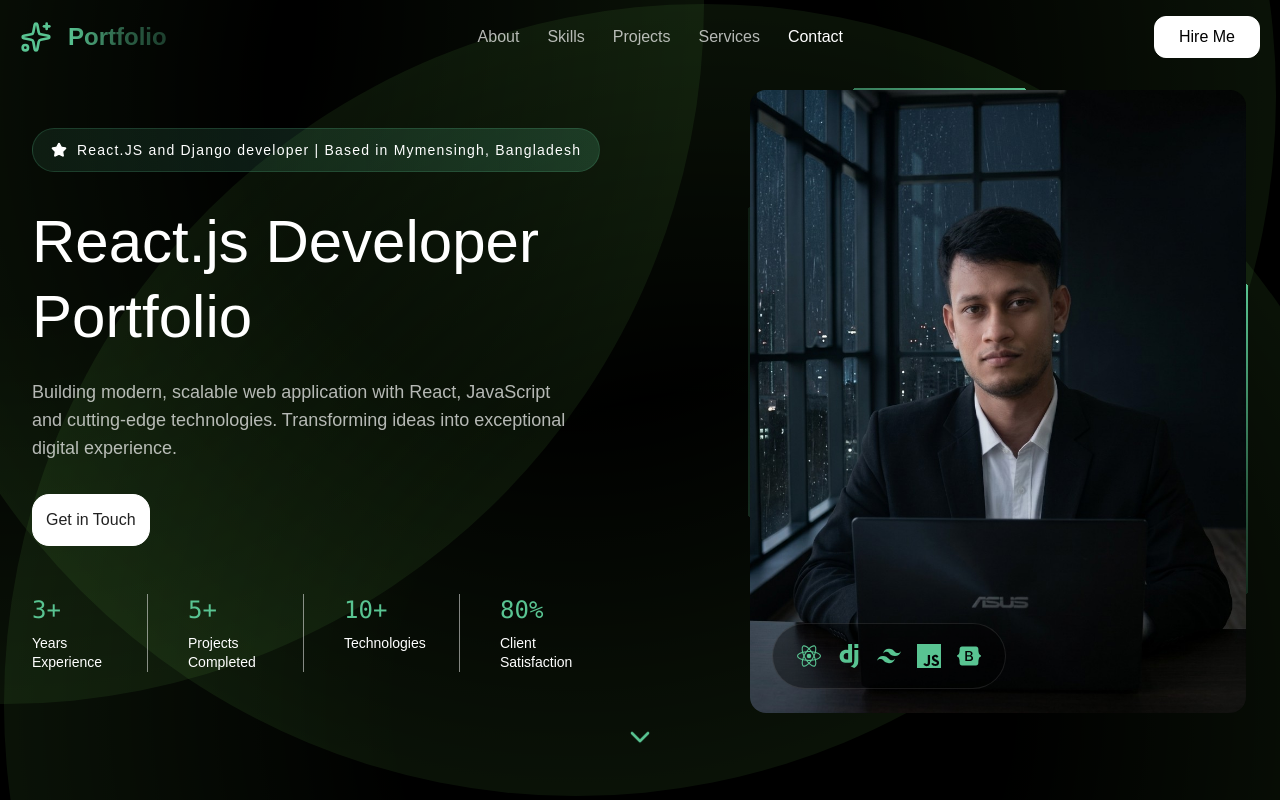
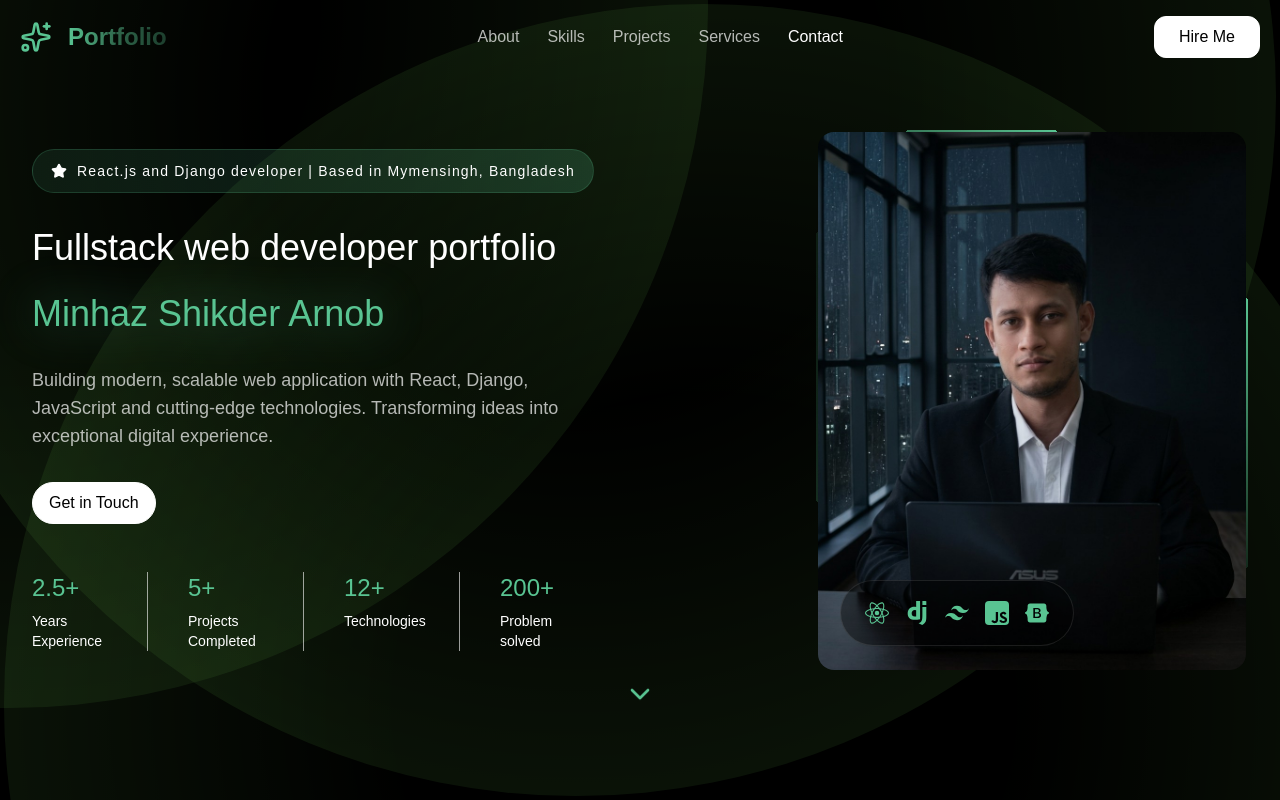
Before and after one commit to minhazarnob/Porfolio, a React app: page / in a window 1280 px wide. Shown: the top 800 px of the page. Built offline with nearby package versions, Linux system fonts and the light colour scheme; the HTML template or start-up script is replaced by a standard one.

Commit message:
Hero section and About section has modified

```diff
--- a/src/components/brackgrounds/RadialGradients.jsx
+++ b/src/components/brackgrounds/RadialGradients.jsx
@@ -4,7 +4,7 @@ const RadialGradients = ({variant = "hero", gradients=[]}) => {
     const variants = {
         hero: [
             {
-                position: "top-1 left-1 -translate-x-1/2 -translate-y-1/2",
+                position: "top-2 left-2 -translate-x-1/2 -translate-y-1/2",
                 size: "w-[1400px] h-[1400px]",
                 colors: [
                     {color: "rgba(141,255,105,0.25)", stop: "100%"},
--- a/src/components/sections/AboutSection.jsx
+++ b/src/components/sections/AboutSection.jsx
@@ -41,7 +41,7 @@ const AboutSection = () => {
 
                             <FadeIn delay={100}>
                                 <h3 className="text-3xl lg:text-4xl font-normal text-white leading-tight">
-                                    Crafting Digital Experience that Matter
+                                    Full Stack Developer Crafting Digital Experiences that Matter
                                 </h3>
                             </FadeIn>
 
@@ -148,10 +148,6 @@ const AboutSection = () => {
                                                 <div className="text-2xl font-bold text-primary mb-1">Fast</div>
                                                 <div className="text-sm text-white/60">Delivery Time</div>
                                         </div>
-                                        <div>
-                                                <div className="text-2xl font-bold text-primary mb-1">12+</div>
-                                                <div className="text-sm text-white/60">Technology used</div>
-                                        </div>
                                     </div>
                                 </div>
                             </div>
@@ -166,7 +162,7 @@ const AboutSection = () => {
                             <h3 className="text-2xl font-normal text-white mb-2">
                                 Tech Stack & Expertise
                             </h3>
-                            <p className="text-sm text-white/60">
+                            <p className="text-lg text-white/60">
                                 Technologies I work with to build amazing product
                             </p>
                         </div>
--- a/src/components/sections/HeroSection.jsx
+++ b/src/components/sections/HeroSection.jsx
@@ -1,4 +1,4 @@
-import {useState} from 'react';
+
 import { ChevronDown, Star } from 'lucide-react';
 import { SiReact,SiTailwindcss } from 'react-icons/si';
 import { SiDjango,SiJavascript,SiBootstrap } from 'react-icons/si';
@@ -24,21 +24,31 @@ const HeroSection = () => {
                         <FadeIn delay={0}>
                             <div className="inline-flex items-center gap-2.5 px-[18px] py-[11px] mb-8 bg-linear-to-r from-primary/10 via-primary/15 to-primary/20 border border-primary/20 rounded-full">
                                 <Star className="w-4 h-4 text-white fill-white"/>
-                                <span className="text-xs md:text-sm text-white tracking-[1.2px]">
+                                <span className="text-sm lg:text-sm md:text-xs text-white tracking-[1.2px]">
                                     {peronalInfo.title} | Based in {peronalInfo.location}
                                 </span>
                             </div>
                         </FadeIn>
 
                         <FadeIn delay={100}>
-                            <h5 className="text-4xl md:text-5xl lg:text-6xl font-normal text-white mb-6 leading-tight">
-                                React.js Developer Portfolio
+                            <h5 className="text-2xl md:text-3xl lg:text-4xl font-normal text-white mb-6 leading-tight">
+                                Fullstack web developer portfolio
                             </h5>
+                            <div className="relative inline-block mb-8">
+                                {/* Blurred behind glow layer */}
+                                <p className="absolute inset-0 text-2xl md:text-3xl lg:text-4xl text-primary blur-xl opacity-50 font-normal select-none" aria-hidden="true">
+                                    Minhaz Shikder Arnob
+                                </p>
+                                {/* Visible crisp text*/}
+                                <p className="relative text-2xl md:text-3xl lg:text-4xl text-primary font-normal">
+                                    Minhaz Shikder Arnob
+                                </p>
+                            </div>
                         </FadeIn>
 
                         <FadeIn delay={200}>
                             <p className="text-lg text-white/70 max-w-[550px] mb-8">
-                                Building modern, scalable web application with React, JavaScript and cutting-edge technologies.
+                                Building modern, scalable web application with React, Django, JavaScript and cutting-edge technologies.
                                 Transforming ideas into exceptional digital experience.
                             </p>
                         </FadeIn>
@@ -46,9 +56,9 @@ const HeroSection = () => {
                         <FadeIn delay={300}>
                             <button
                                 onClick={()=> scrollToSection("contact")}
-                                className="inline-flex items-center gap-0 mb-12 group"
+                                className="inline-flex items-center gap-0 mb-12 group hover:cursor-pointer"
                             >
-                                <div className="relative z-10 bg-white text-[#212121] rounded-[17px] px-[13px] py-[13px] text-base font-medium border border-white">
+                                <div className="relative z-10 bg-white text-black rounded-full px-4 py-2 text-base font-medium border border-white">
                                     Get in Touch
                                 </div>
                             </button>
@@ -57,8 +67,8 @@ const HeroSection = () => {
                         <FadeIn delay={400}>
                             <div className="grid grid-cols-2 md:grid-cols-4 gap-10 max-w-full">
                                 {statistics.map((stat, index) => (
-                                    <div key={index} className="text-left border-r border-white/50 pr-10 last:border-r-0">
-                                        <div className="text-2xl font-normal text-primary mb-[8px] font-mono">{stat.value}</div>
+                                    <div key={index} className="text-left border-r border-white/60 pr-10 last:border-r-0">
+                                        <div className="text-2xl font-medium text-primary mb-2">{stat.value}</div>
                                         <p className="text-sm text-white leading-snug">{stat.label}</p>
                                     </div>
                                 ))}
@@ -68,8 +78,8 @@ const HeroSection = () => {
 
                     {/* Right column - Developer image */}
                     <FadeIn delay={200}>
-                        <div className=" relative">
-                            <div className="relative overflow-hidden rounded-2xl aspect-4/5 max-w-[500px] ml-auto group">
+                        <div className="relative">
+                            <div className="relative overflow-hidden rounded-2xl aspect-4/5 max-w-[27rem] ml-auto group">
                                 <div className="absolute inset-0 rounded-2xl overflow-hidden">
                                     <div className="absolute inset-[-2px] bg-linear-to-r from-primary/20 via-primary/10 to-primary animate-spin-slow rounded-2xl "></div>
                                 </div>
@@ -85,23 +95,23 @@ const HeroSection = () => {
                                         <div className="flex items-center gap-4 bg-black/40 backdrop-blur-sm border border-white/10 rounded-full px-6 py-5">
 
                                             <div className="w-6 h-6 flex items-center justify-center hover:scale-110 transition-transform duration-300">
-                                                <SiReact className="w-full h-full text-primary"/>
+                                                <SiReact className="w-full h-full text-primary rounded-sm"/>
+                                            </div>
+
+                                            <div className="w-6 h-6 flex items-center justify-center hover:scale-110  transition-transform duration-300">
+                                                <SiDjango className="w-full h-full text-primary rounded-sm"/>
                                             </div>
 
                                             <div className="w-6 h-6 flex items-center justify-center hover:scale-110 transition-transform duration-300">
-                                                <SiDjango className="w-full h-full text-primary"/>
+                                                <SiTailwindcss className="w-full h-full text-primary rounded-sm"/>
                                             </div>
 
-                                            <div className="w-6 h-6 flex items-center justify-center hover:scale-110 transition-transform duration-300">
-                                                <SiTailwindcss className="w-full h-full text-primary"/>
+                                            <div className="w-6 h-6 flex items-center justify-center hover:scale-110 rounded-xl transition-transform duration-300">
+                                                <SiJavascript className="w-full h-full text-primary rounded-sm"/>
                                             </div>
 
-                                            <div className="w-6 h-6 flex items-center justify-center hover:scale-110 transition-transform duration-300">
-                                                <SiJavascript className="w-full h-full text-primary"/>
-                                            </div>
-
-                                            <div className="w-6 h-6 flex items-center justify-center hover:scale-110 transition-transform duration-300">
-                                                <SiBootstrap className="w-full h-full text-primary"/>
+                                            <div className="w-6 h-6 flex items-center justify-center hover:scale-110 rounded-lg transition-transform duration-300">
+                                                <SiBootstrap className="w-full h-full text-primary rounded-sm"/>
                                             </div>
                                         </div>
                                     </FadeIn>
--- a/src/utils/constants.js
+++ b/src/utils/constants.js
@@ -1,7 +1,8 @@
 
 export const peronalInfo = {
     name: "Portfolio",
-    title:"React.JS and Django developer",
+    title:"React.js and Django developer",
+    developer: "Minhaz Shikder Arnob",
     email:"arnobsikder57@gmail.com",
     location: "Mymensingh, Bangladesh",
     tagline: "Crafting seamless digital experience with modern web technology",
@@ -21,10 +22,10 @@ export const socialLinks = {
 }
 
 export const statistics = [
-    {label:"Years Experience", value:"3+"},
+    {label:"Years Experience", value:"2.5+"},
     {label:"Projects Completed", value:"5+"},
-    {label:"Technologies", value:"10+"},
-    {label:"Client Satisfaction", value:"80%"},
+    {label:"Technologies", value:"12+"},
+    {label:"Problem solved", value:"200+"},
 ];
 
 export const aboutStats = [
```
